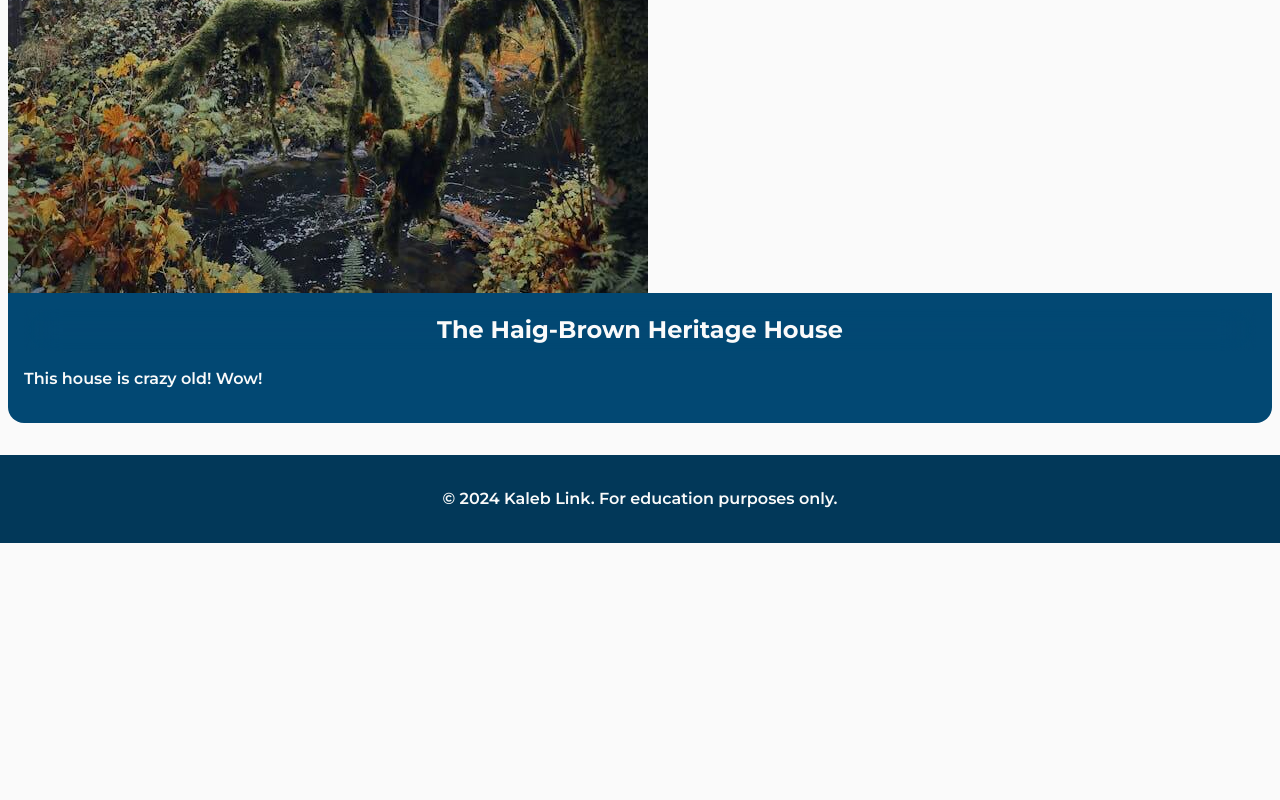
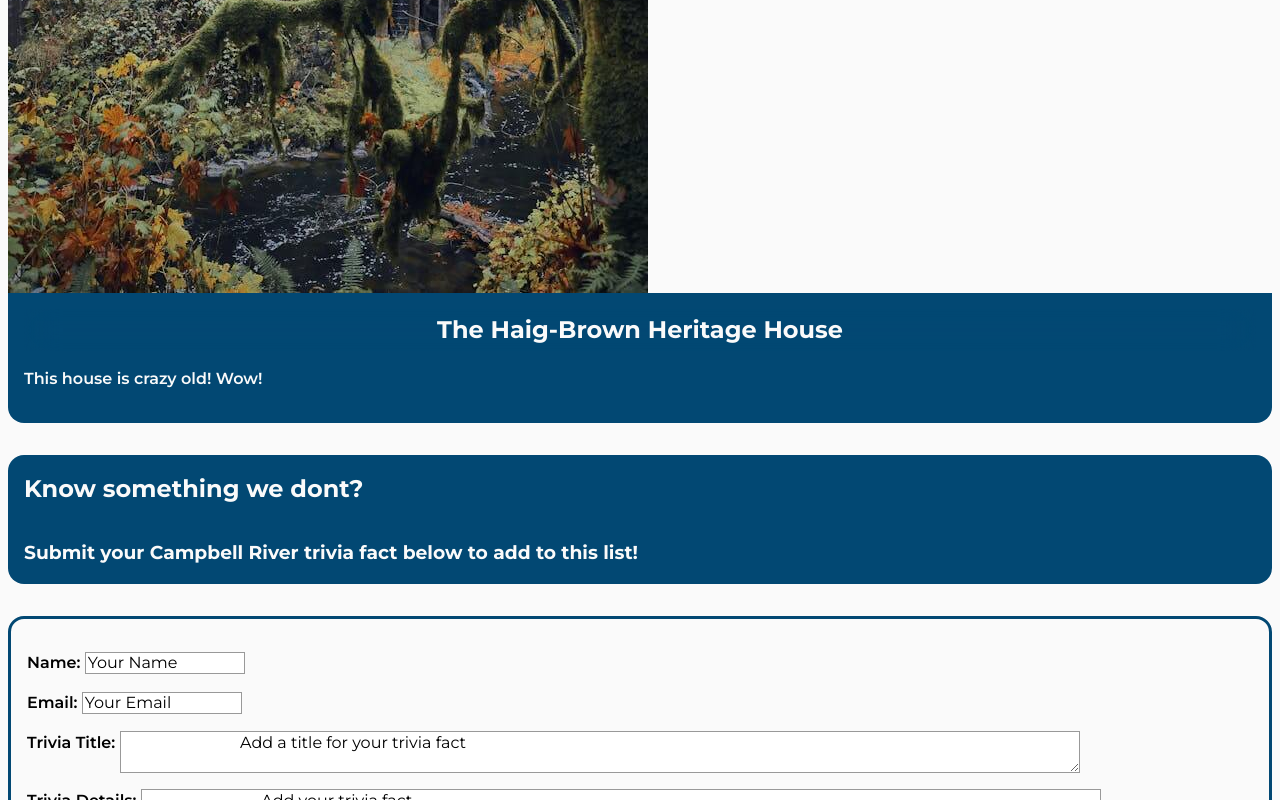
Before and after one commit to Ks-link/country-website, a plain HTML site: page trivia.html in a window 1280 px wide. Shown: the part 3670-4470 px from the top of the page. Before the commit the page ends 4213 px from the top, so only its background shows below. Drawn offline with Linux system fonts and the light colour scheme.

Commit message:
added basic form

```diff
--- a/styles/styles.css
+++ b/styles/styles.css
@@ -204,6 +204,10 @@ header {
 	padding: .5rem;
 }
 
+.about h2 {
+	color: #000;
+}
+
 @media (min-width: 37.5em) {
 
 	.home-title h1 {
@@ -244,13 +248,20 @@ header {
 .discover-title h1 {
 	background-color: #594a52c5;
 	position: absolute;
-	bottom: 3rem;
+	bottom: 2rem;
 	left: 0;
 	right: 0;
 }
 
 .discover-title img {
 	display: block;
+}
+
+.beaver-lodge-lands h2,
+.lake h2,
+.elk-falls h2,
+.quadra h2 {
+	color: #000;
 }
 
 @media (min-width: 37.5em) {
@@ -309,7 +320,7 @@ header {
 .trivia-title h1 {
 	position: absolute;
 	background-color: #435e46c5;
-	bottom: 8rem;
+	bottom: 6.5rem;
 	left: 0;
 	right: 0;
 }
@@ -341,6 +352,65 @@ header {
 	position: static;
 }
 
+/* ----------- form styling ----------- */
+
+.form-text {
+	display: block;
+	margin: 1rem 0.5rem;
+	border-radius: 1rem;
+	background-color: #024873;
+}
+
+.form-text h2,
+.form-text h3 {
+	color: #fafafa;
+	margin: 0;
+	padding: 1rem;
+	max-width: max-content;
+}
+
+.form {
+	display: block;
+	padding: 1rem;
+	margin: 2rem 0.5rem;
+	border: 0.2rem solid #024873;
+	border-radius: 1rem;
+}
+
+.form ul {
+	list-style: none;
+	padding: 0;
+	margin: 0;
+}
+
+.form li {
+	margin-top: 1rem;
+}
+
+.form label {
+	display: inline-block;
+	max-width: max-content;
+	text-align: right;
+}
+
+.form input,
+.form textarea {
+	width: 10rem;
+	box-sizing: border-box;
+	border: .0625rem solid #999;
+}
+
+.form input:focus,
+.form textarea:focus {
+	border-color: #000;
+}
+
+.form textarea {
+	width: 100%;
+	max-width: 60rem;
+	vertical-align: top;
+}
+
 /*** ------------------ Credits Page ------------------ ***/
 
 
--- a/trivia.html
+++ b/trivia.html
@@ -48,7 +48,7 @@
                 <img src="media/sister-city.jpg" alt="Gate symbolizing Campbell River's sister city">
                 <figcaption>
                     <h2>Our Sister City</h2>
-                    <p>Campbell River has a sister city in Japan! Ishikari city in Hokkaido is also known for their salmon fishing and is also along the same latitude, the 50th Parallel.</p>
+                    <p>Campbell River has a sister city in Japan! Ishikari city in Hokkaido is also known for their salmon fishing and is along the same latitude, the 50th Parallel.</p>
                 </figcaption>
             </figure>
 
@@ -70,6 +70,47 @@
 
         </section>
 
+        <section class="trivia-form">
+
+            <article class="form-text">
+                <h2>Know something we dont?</h2>
+                <h3>Submit your Campbell River trivia fact below to add to this list!</h3>
+            </article>
+
+            <form class="form">
+                <ul>
+                    <li>
+                        <label for="name">Name:</label>
+                        <input type="text" id="name" name="user-name" value="Your Name">
+                    </li>
+
+                    <li>
+                        <label for="mail">Email:</label>
+                        <input type="email" id="mail" name="user-email" value="Your Email">
+                    </li>
+
+                    <li>
+                        <label for="trivia-title">Trivia Title:</label>
+                        <textarea id="trivia-title" name="user-trivia-title">
+                            Add a title for your trivia fact
+                        </textarea>
+                    </li>
+
+                    <li>
+                        <label for="trivia-details">Trivia Details:</label>
+                        <textarea id="trivia-details" name="user-trivia-details">
+                            Add your trivia fact
+                        </textarea>
+                    </li>
+
+                    <li class="button">
+                        <button type="submit">Submit your trivia</button>
+                    </li>
+                </ul>
+            </form>
+
+        </section>
+
     </main>
 
     <footer>
```
Also changed, not shown: discover.html (+3 -3 lines).
